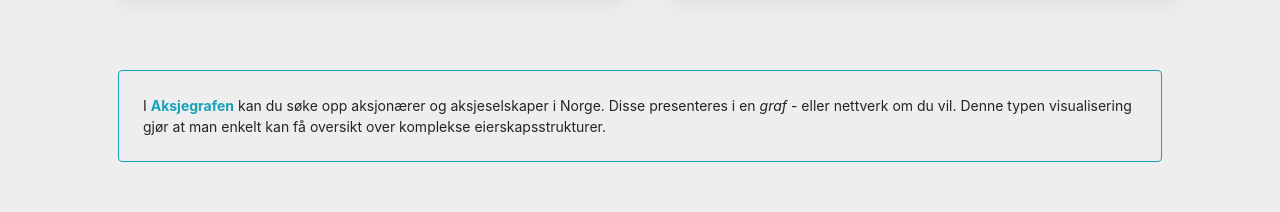
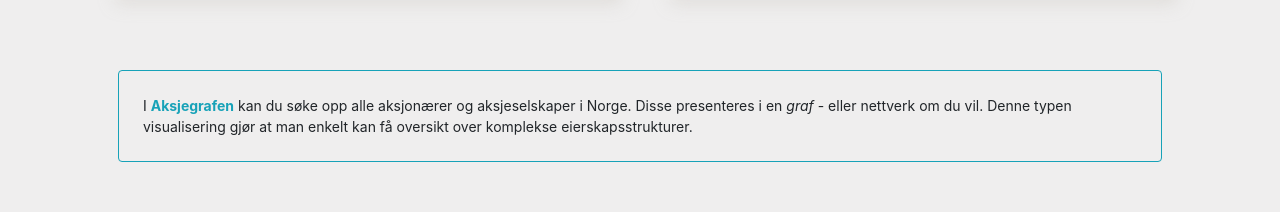
Before and after one commit to nilseng/aksjegrafen, a React (Create React App) app in the folder client/: page / in a window 1280 px wide. Shown: the part 463-675 px from the top of the page. Built offline with nearby package versions, Linux system fonts and the light colour scheme; no server answers.

Commit message:
nit: wording

```diff
--- a/client/src/components/Heading.tsx
+++ b/client/src/components/Heading.tsx
@@ -14,8 +14,8 @@ export const Heading = () => {
         <span style={{ color: theme.primary }} className="font-weight-bold">
           Aksjegrafen
         </span>{" "}
-        kan du søke opp aksjonærer og aksjeselskaper i Norge. Disse presenteres i en <i>graf</i> - eller nettverk om du
-        vil. Denne typen visualisering gjør at man enkelt kan få oversikt over komplekse eierskapsstrukturer.
+        kan du søke opp alle aksjonærer og aksjeselskaper i Norge. Disse presenteres i en <i>graf</i> - eller nettverk
+        om du vil. Denne typen visualisering gjør at man enkelt kan få oversikt over komplekse eierskapsstrukturer.
       </p>
     </Container>
   );
```
